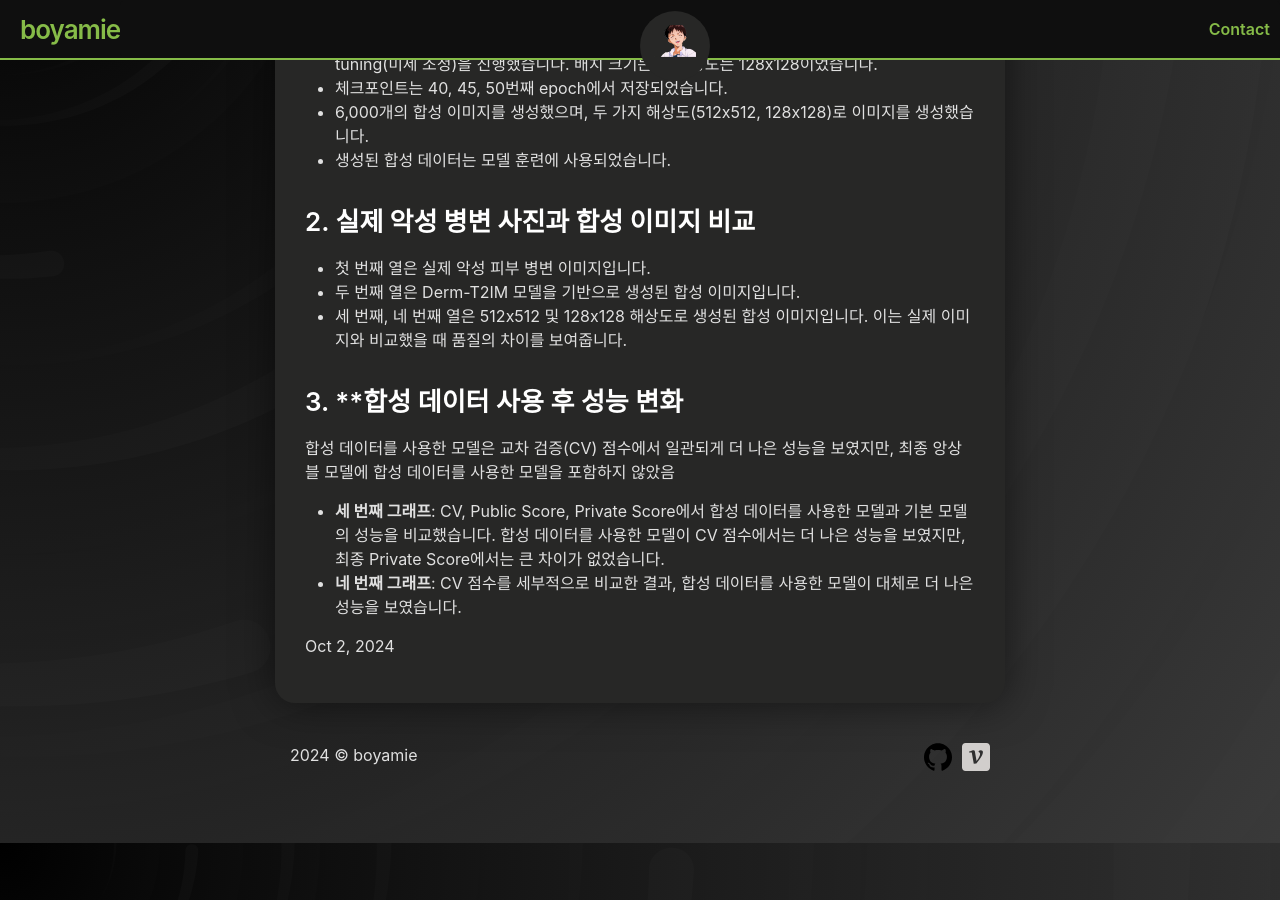
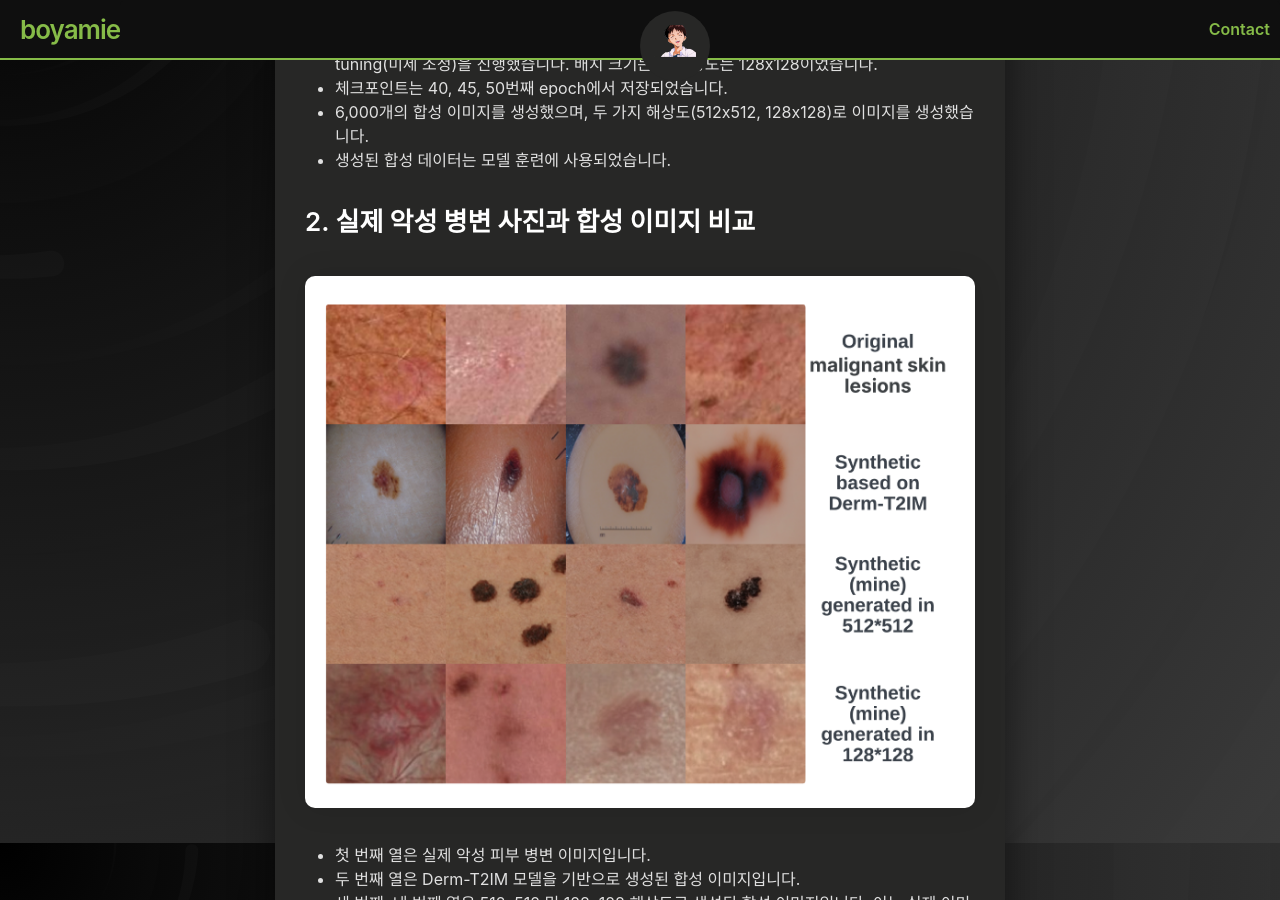
Before and after one commit to boyamie/boyamie.github.io, a Jekyll site: the page built from _posts/2024-10-02-boostcamp_038.md, in a window 1280 px wide and 900 px high, scrolled down 2037 px. Built offline with Jekyll 4.4.1, drawn with Linux system fonts in a browser that asks for light colours.

Commit message:
Update 2024-10-02-boostcamp_038.md

```diff
--- a/_posts/2024-10-02-boostcamp_038.md
+++ b/_posts/2024-10-02-boostcamp_038.md
@@ -54,6 +54,10 @@ GBDT 모델 중 **CatBoost**는 **Optuna**를 사용하여 하이퍼파라미터
 - 생성된 합성 데이터는 모델 훈련에 사용되었습니다.
 
 ### 2. **실제 악성 병변 사진과 합성 이미지 비교**
+
+![2](https://boyamie.github.io/image/1002_2.png)
+
+
 - 첫 번째 열은 실제 악성 피부 병변 이미지입니다.
 - 두 번째 열은 Derm-T2IM 모델을 기반으로 생성된 합성 이미지입니다.
 - 세 번째, 네 번째 열은 512x512 및 128x128 해상도로 생성된 합성 이미지입니다. 이는 실제 이미지와 비교했을 때 품질의 차이를 보여줍니다.
```
